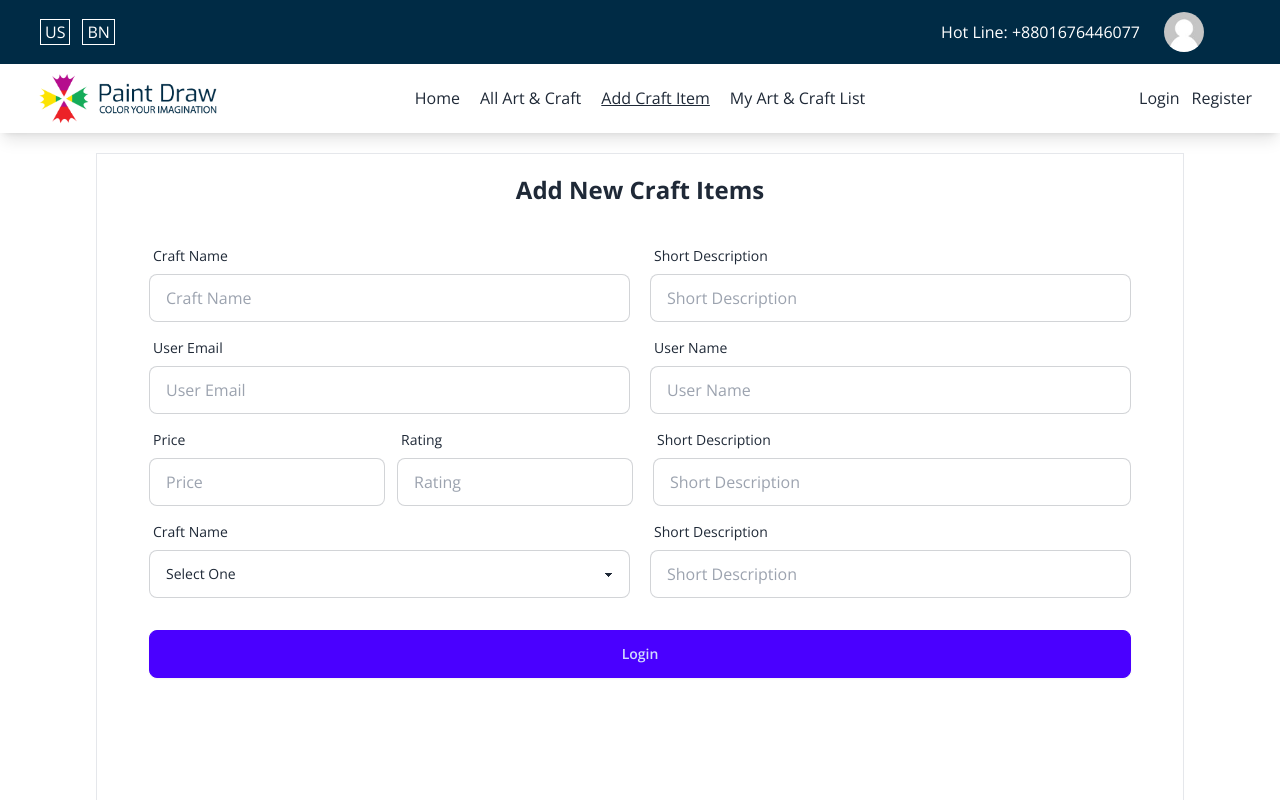
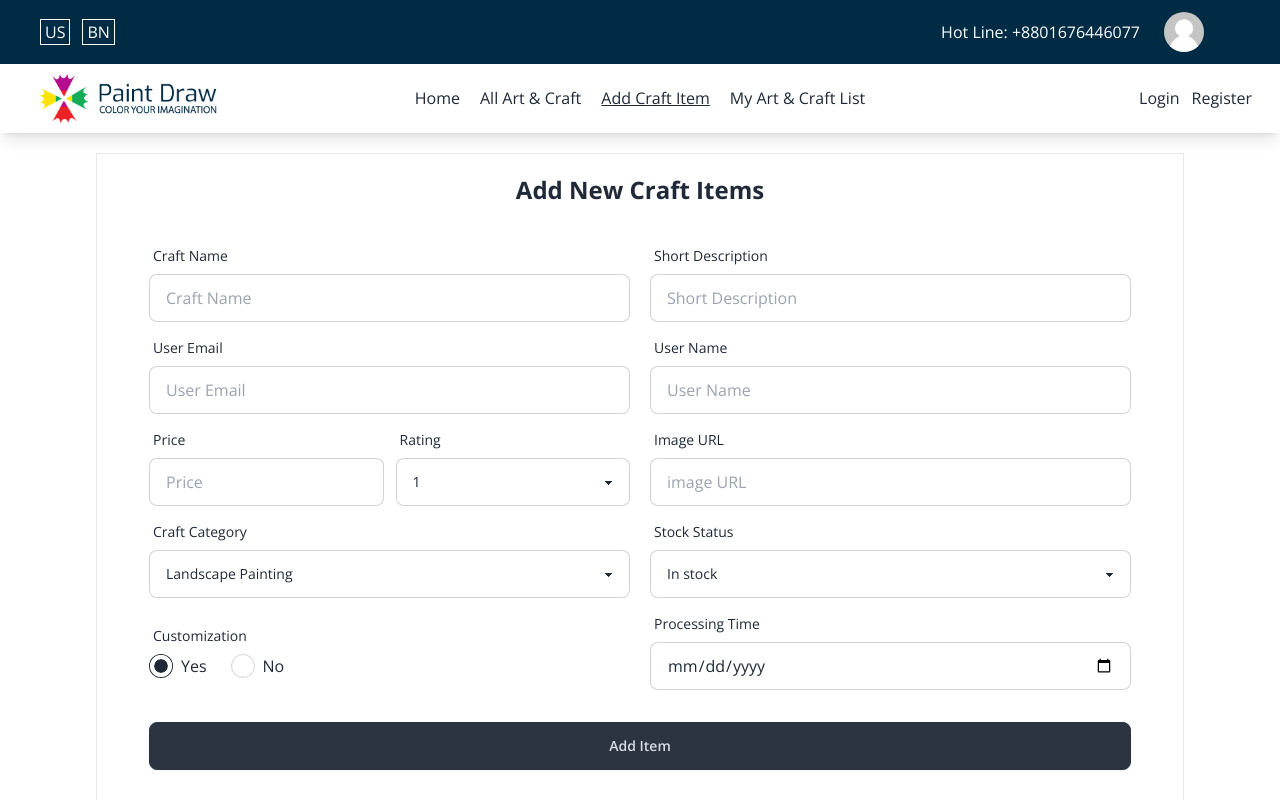
Before and after one commit to shahin-hossain-dev/paint-draw-client, a React (Vite) app: page /add-painting-craft in a window 1280 px wide. Shown: the top 800 px of the page. Built offline with nearby package versions, Linux system fonts and the light colour scheme; no server answers.

Commit message:
add craft page add from updated

```diff
--- a/src/pages/AddPaintingCraft/AddPaintingCraft.jsx
+++ b/src/pages/AddPaintingCraft/AddPaintingCraft.jsx
@@ -2,10 +2,40 @@ import React from "react";
 import Navbar from "../shared/Navbar/Navbar";
 
 const AddPaintingCraft = () => {
+  const handleAddCraft = (e) => {
+    e.preventDefault();
+    const form = e.target;
+    const craftName = form.craftName.value;
+    const shortDescription = form.shortDescription.value;
+    const email = form.email.value;
+    const userName = form.userName.value;
+    const price = form.price.value;
+    const rating = form.rating.value;
+    const imageURL = form.imageURL.value;
+    const craftCategory = form.craftCategory.value;
+    const stockStatus = form.stockStatus.value;
+    const customization = form.customization.value;
+    const processingTime = form.processingTime.value;
+
+    const craftItem = {
+      craftName,
+      shortDescription,
+      email,
+      userName,
+      price,
+      rating,
+      imageURL,
+      craftCategory,
+      stockStatus,
+      customization,
+      processingTime,
+    };
+    console.log(craftItem);
+  };
   return (
     <div>
       <Navbar />
-      <div className=" min-h-screen w-[90%] md:w-[90%] lg:w-[85%] mx-auto border mt-5 p-5">
+      <div className=" min-h-screen w-[90%] md:w-[90%] lg:w-[85%] mx-auto border mt-5 px-0 md:p-5">
         <div className="flex-col ">
           <div className="text-center lg:text-left">
             <h1 className="text-2xl font-bold text-center">
@@ -13,7 +43,7 @@ const AddPaintingCraft = () => {
             </h1>
           </div>
           <div className=" shrink-0 w-full ">
-            <form className="card-body">
+            <form onSubmit={handleAddCraft} className="card-body">
               {/* row 1 */}
               <div className="md:flex items-center gap-5">
                 <div className="form-control w-full">
@@ -22,6 +52,7 @@ const AddPaintingCraft = () => {
                   </label>
                   <input
                     type="text"
+                    name="craftName"
                     placeholder="Craft Name"
                     className="input input-bordered"
                     required
@@ -33,6 +64,7 @@ const AddPaintingCraft = () => {
                   </label>
                   <input
                     type="text"
+                    name="shortDescription"
                     placeholder="Short Description"
                     className="input input-bordered"
                     required
@@ -47,6 +79,7 @@ const AddPaintingCraft = () => {
                   </label>
                   <input
                     type="text"
+                    name="email"
                     placeholder="User Email"
                     className="input input-bordered"
                     required
@@ -58,6 +91,7 @@ const AddPaintingCraft = () => {
                   </label>
                   <input
                     type="text"
+                    name="userName"
                     placeholder="User Name"
                     className="input input-bordered"
                     required
@@ -65,14 +99,15 @@ const AddPaintingCraft = () => {
                 </div>
               </div>
               {/* row 3 */}
-              <div className="md:flex items-center gap-5 w-full">
-                <div className="md:flex gap-3 w-full">
+              <div className="grid grid-cols-1 md:grid-cols-2 items-center gap-5 w-full">
+                <div className="grid grid-cols-2 gap-3 w-full">
                   <div className="form-control  w-full ">
                     <label className="label">
                       <span className="label-text">Price</span>
                     </label>
                     <input
                       type="text"
+                      name="price"
                       placeholder="Price"
                       className="input input-bordered"
                       required
@@ -82,21 +117,26 @@ const AddPaintingCraft = () => {
                     <label className="label">
                       <span className="label-text">Rating</span>
                     </label>
-                    <input
-                      type="text"
-                      placeholder="Rating"
-                      className="input input-bordered"
-                      required
-                    />
+                    <select
+                      name="rating"
+                      className="select select-bordered w-full "
+                    >
+                      <option value={"1"}>1</option>
+                      <option value={"2"}>2</option>
+                      <option value={"3"}>3</option>
+                      <option value={"4"}>4</option>
+                      <option value={"5"}>5</option>
+                    </select>
                   </div>
                 </div>
                 <div className="form-control w-full">
                   <label className="label">
-                    <span className="label-text">Short Description</span>
+                    <span className="label-text">Image URL</span>
                   </label>
                   <input
                     type="text"
-                    placeholder="Short Description"
+                    name="imageURL"
+                    placeholder="image URL"
                     className="input input-bordered"
                     required
                   />
@@ -106,34 +146,88 @@ const AddPaintingCraft = () => {
               <div className="md:flex items-center gap-5 w-full">
                 <div className="form-control w-full">
                   <label className="label">
-                    <span className="label-text">Craft Name</span>
+                    <span className="label-text">Craft Category</span>
                   </label>
-                  <select className="select select-bordered w-full ">
-                    <option disabled selected>
-                      Select One
+                  <select
+                    name="craftCategory"
+                    className="select select-bordered w-full "
+                  >
+                    <option value={"Landscape Painting"}>
+                      Landscape Painting
                     </option>
-                    <option>Landscape Painting</option>
-                    <option>Portrait Drawing</option>
-                    <option>Watercolour Painting</option>
-                    <option>Oil Painting</option>
-                    <option>Charcoal Sketching</option>
-                    <option>Cartoon Drawing</option>
+                    <option value={"Portrait Drawing"}>Portrait Drawing</option>
+                    <option value={"Watercolour Painting"}>
+                      Watercolour Painting
+                    </option>
+                    <option value={"Oil Painting"}>Oil Painting</option>
+                    <option value={"Charcoal Sketching"}>
+                      Charcoal Sketching
+                    </option>
+                    <option value={"Cartoon Drawing"}>Cartoon Drawing</option>
                   </select>
                 </div>
                 <div className="form-control w-full">
                   <label className="label">
-                    <span className="label-text">Short Description</span>
+                    <span className="label-text">Stock Status </span>
+                  </label>
+                  <select
+                    name="stockStatus"
+                    required
+                    className="select select-bordered w-full "
+                  >
+                    <option value={"In Stock"}>In stock</option>
+                    <option value={"Out Of Stock"}>Out of Stock</option>
+                  </select>
+                </div>
+              </div>
+              {/* row 4 */}
+              <div className="md:flex items-center gap-5 w-full">
+                <div className="form-control w-full">
+                  <label className="label">
+                    <span className="label-text">Customization</span>
+                  </label>
+                  <div className="flex gap-6">
+                    <div className="flex items-center gap-2">
+                      <input
+                        type="radio"
+                        name="customization"
+                        value={"yes"}
+                        className="radio"
+                        defaultChecked={true}
+                      />{" "}
+                      <span>Yes</span>
+                    </div>
+                    <div className="flex items-center gap-2">
+                      <input
+                        type="radio"
+                        name="customization"
+                        value={"no"}
+                        className="radio"
+                      />{" "}
+                      <span>No</span>
+                    </div>
+                  </div>
+                </div>
+                <div className="form-control w-full">
+                  <label className="label">
+                    <span className="label-text">Processing Time </span>
                   </label>
                   <input
-                    type="text"
-                    placeholder="Short Description"
+                    type="date"
+                    name="processingTime"
+                    placeholder="YYYY-MM-DD"
                     className="input input-bordered"
+                    id=""
                     required
                   />
                 </div>
               </div>
               <div className="form-control mt-6">
-                <button className="btn btn-primary">Login</button>
+                <input
+                  type="submit"
+                  value="Add Item"
+                  className="btn btn-neutral"
+                />
               </div>
             </form>
           </div>
```
